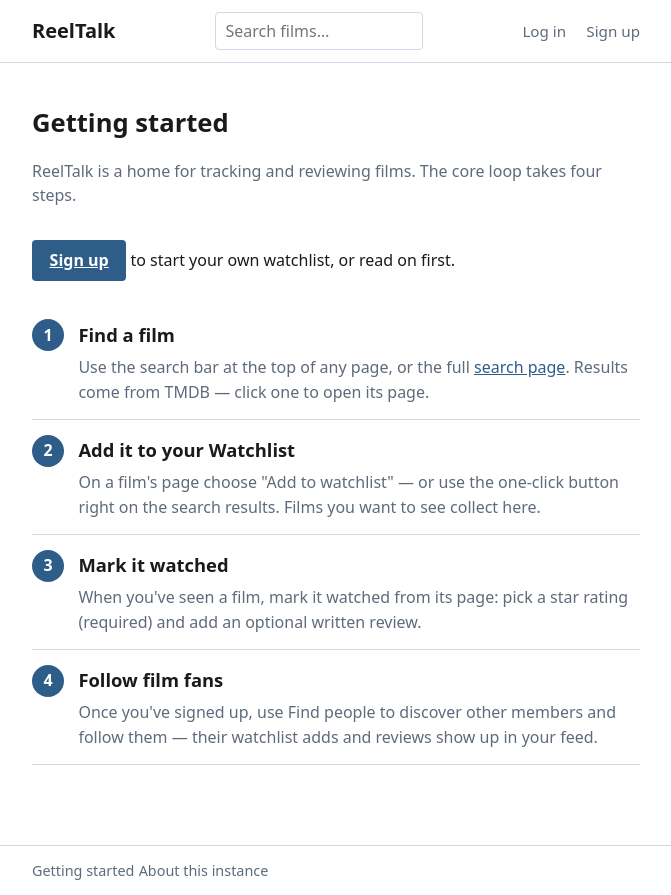
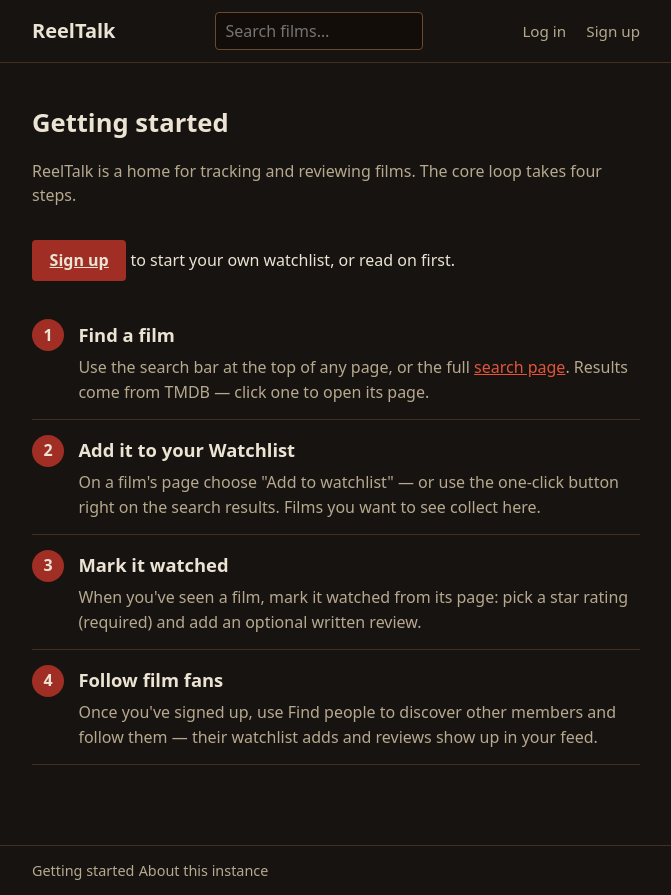
Before and after one commit to minnixtx/reeltalk, a Django app: page /welcome/ in a window 1280 px wide. Shown: the whole page, without its empty margins (304-975 px from the left). Run offline with Django 5.2, Linux system fonts and the light colour scheme; parts of the project's set-up code (start-up, migrations or seed data) failed here and were passed over.

Commit message:
M6 increment 3 (artwork, D17) step 1: grindhouse dark palette + base theme (R60)
Co-authored-by: Qwen-Coder <qwen-coder@alibabacloud.com>

```diff
--- a/reeltalk/social/static/css/reeltalk.css
+++ b/reeltalk/social/static/css/reeltalk.css
@@ -1,14 +1,31 @@
-/* ReelTalk base stylesheet (M1). Deliberately minimal and neutral per R11:
-   just enough to make forms and lists legible. Real visual design happens at
-   M6 with the owner (D17) — this is not a design statement. */
+/* ReelTalk stylesheet. Grindhouse / midnight-movie visual identity (M6
+   artwork, R60): a dark warm-neon-on-black palette with distressed textures
+   on display surfaces. Body copy and form fields stay clean and legible —
+   the grit lives on headings, accents, buttons, and surface textures. */
 
 :root {
-  --bg: #ffffff;
-  --fg: #1a1a1a;
-  --muted: #5f6b7a;
-  --accent: #2f5d8a;
-  --border: #cfd8e3;
-  --error: #a02020;
+  /* Named palette — IMAGE2 swatches (M6 artwork). */
+  --blood-red: #a02e24;  /* deep oxblood — solid fills (buttons, header band) */
+  --amber:     #d1581f;  /* burnt orange — secondary accent + error */
+  --mustard:   #dda32b;  /* golden — ratings, badges, small accents */
+  --cream:     #ebe3d3;  /* warm off-white — body text, paper surfaces */
+  --teal:      #2f6b68;  /* muted petrol — tertiary accent */
+  --brown:     #6e4a2c;  /* leather/wood — borders, chrome-trim */
+  --deep-black:#171310;  /* warm near-black — page background */
+
+  /* Derived shades for legibility on the dark base (tints of the palette). */
+  --neon-red: #e2543c;   /* brightened blood red — links + interactive accents */
+  --muted:    #b6a98f;   /* dimmed cream — secondary text */
+  --border:   #40301d;   /* warm dark border (brown-tinted) */
+  --surface:  #221a12;   /* raised panel, one step up from the page bg */
+  --surface-2:#2c2116;   /* hover / active surface */
+  --field:    #120d09;   /* inset form field, a hair darker than the page */
+
+  /* Semantic roles — the rest of this sheet references these. */
+  --bg: var(--deep-black);
+  --fg: var(--cream);
+  --accent: var(--neon-red);
+  --error: var(--amber);
 }
 
 * {
@@ -102,8 +120,8 @@ button,
   padding: 0.5rem 1.1rem;
   font: inherit;
   font-weight: 600;
-  color: #fff;
-  background: var(--accent);
+  color: var(--cream);
+  background: var(--blood-red);
   border: none;
   border-radius: 4px;
   cursor: pointer;
@@ -548,7 +567,8 @@ ul.errorlist {
   padding: 0.35rem 0.6rem;
   font: inherit;
   color: inherit;
-  border: 1px solid var(--border);
+  background: var(--field);
+  border: 1px solid var(--brown);
   border-radius: 4px;
 }
 
@@ -667,8 +687,8 @@ table.results th {
   align-items: center;
   justify-content: center;
   font-weight: 700;
-  color: #fff;
-  background: var(--accent);
+  color: var(--cream);
+  background: var(--blood-red);
   border-radius: 50%;
 }
 
```
Also changed, not shown: other parts of reeltalk/social/static/css/reeltalk.css (+17 -15 lines).
